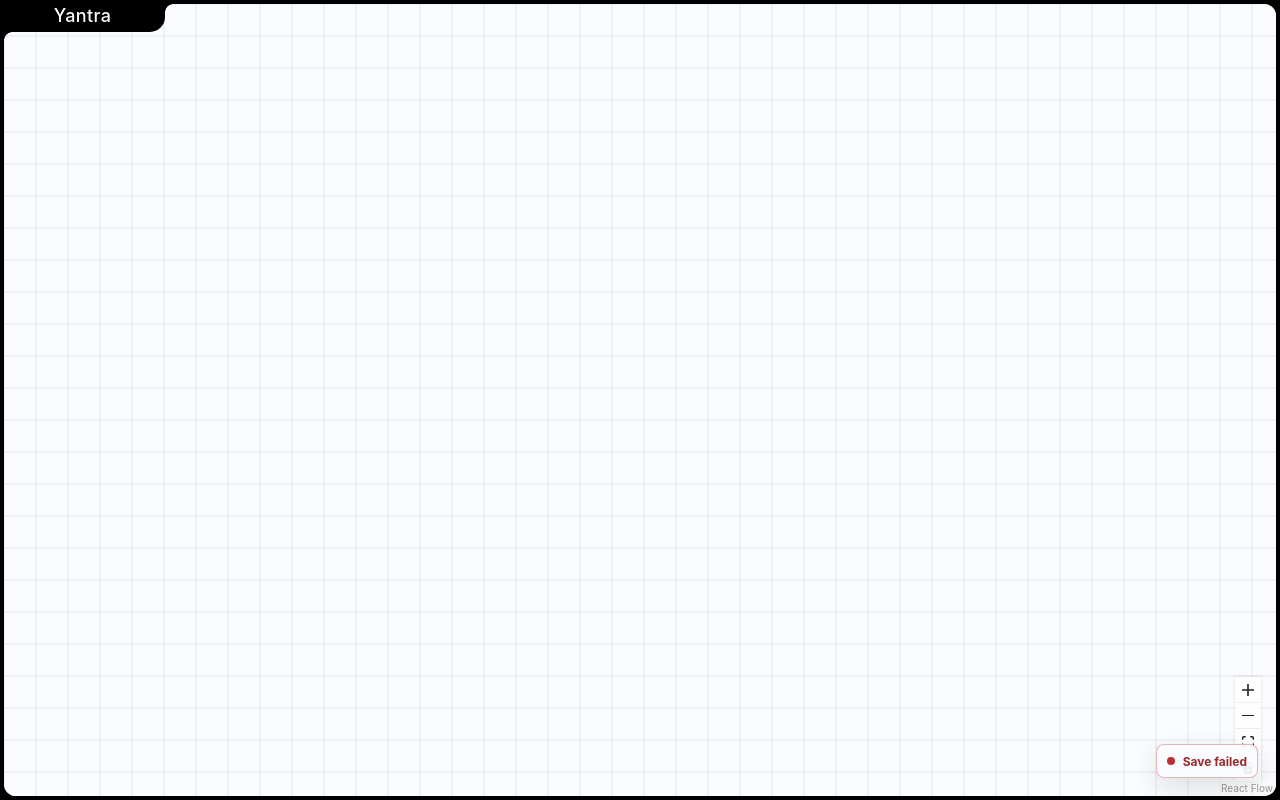
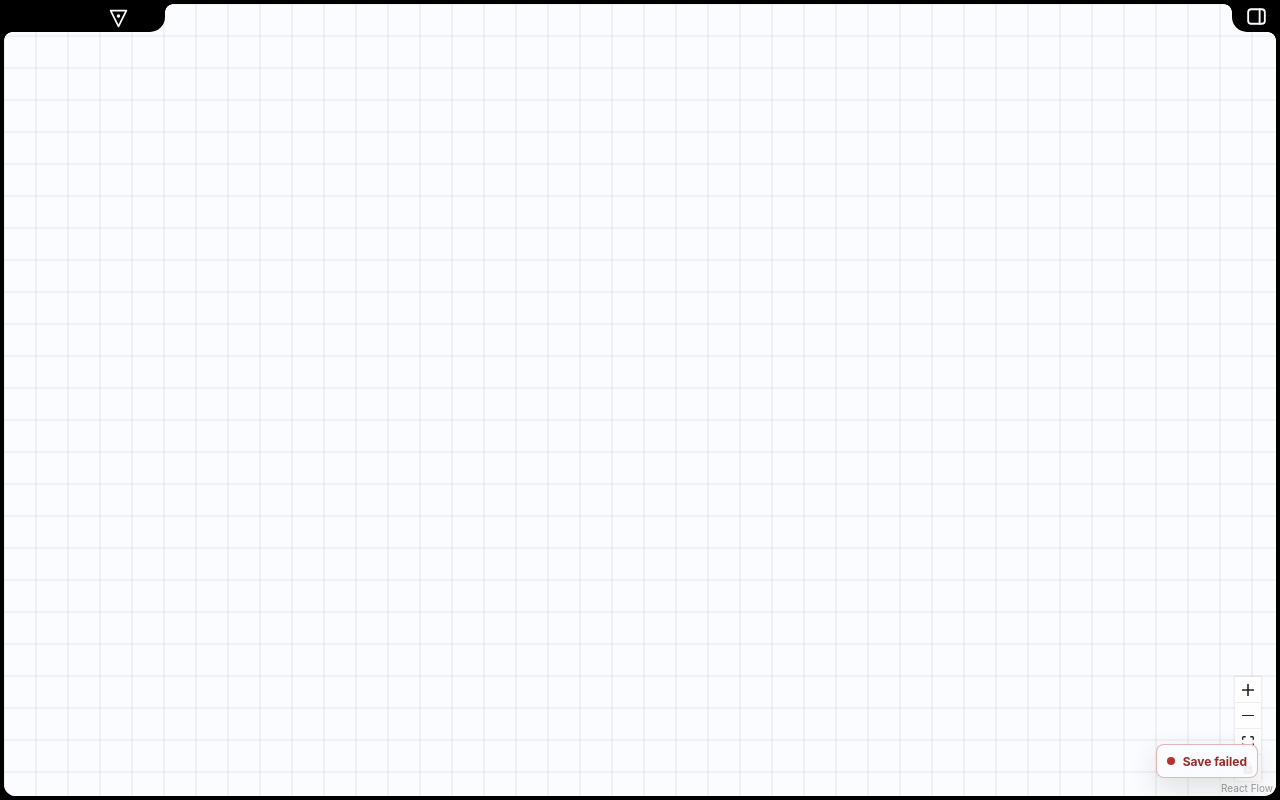
Before and after one commit to 1shCha/Yantra, a React (Vite) app: page / in a window 1280 px wide. Built offline with nearby package versions, Linux system fonts and the light colour scheme.

Commit message:
added left and right sidebar

```diff
--- a/src/renderer/canvas/CanvasView.tsx
+++ b/src/renderer/canvas/CanvasView.tsx
@@ -105,6 +105,7 @@ export function CanvasView({ persistenceStatus }: CanvasViewProps) {
   const [alignmentResult, setAlignmentResult] = useState<AlignmentResult | null>(null);
   const [isFullscreen, setIsFullscreen] = useState(false);
   const [isBrandSidebarOpen, setIsBrandSidebarOpen] = useState(false);
+  const [isRightSidebarOpen, setIsRightSidebarOpen] = useState(false);
   const resizeStartBoundsRef = useRef<{ bounds: NodeGeometry; nodeId: string } | null>(null);
 
   useEffect(() => {
@@ -397,6 +398,8 @@ export function CanvasView({ persistenceStatus }: CanvasViewProps) {
       ref={canvasRef}
       className={`app-shell${isFullscreen ? ' app-shell--fullscreen' : ''}${
         isBrandSidebarOpen ? ' app-shell--sidebar-open' : ''
+      }${
+        isRightSidebarOpen ? ' app-shell--right-sidebar-open' : ''
       }`}
     >
       <aside
@@ -408,10 +411,54 @@ export function CanvasView({ persistenceStatus }: CanvasViewProps) {
         <button
           type="button"
           className="app-shell__name"
+          aria-label={isBrandSidebarOpen ? 'Yantra — close sidebar' : 'Yantra — open sidebar'}
           aria-expanded={isBrandSidebarOpen}
           onClick={() => setIsBrandSidebarOpen((isOpen) => !isOpen)}
         >
-          Yantra
+          <span className="app-shell__name-mark" aria-hidden="true">
+            <svg
+              className="app-shell__name-logo"
+              width="25"
+              height="25"
+              viewBox="0 0 24 24"
+              fill="none"
+            >
+              <path d="M3 3h18L12 21Z" stroke="currentColor" strokeWidth="2" strokeLinejoin="round" />
+              <circle cx="12" cy="9" r="2" fill="currentColor" />
+            </svg>
+            <svg
+              className="app-shell__name-toggle"
+              width="25"
+              height="25"
+              viewBox="0 0 24 24"
+              fill="none"
+            >
+              <rect x="4" y="5" width="16" height="14" rx="3" stroke="currentColor" strokeWidth="1.8" />
+              <path d="M9 5v14" stroke="currentColor" strokeWidth="1.8" strokeLinecap="round" />
+            </svg>
+          </span>
+          <span className="app-shell__name-text">Yantra</span>
+        </button>
+      </div>
+      <aside
+        id="right-sidebar"
+        className={`app-shell__sidebar app-shell__sidebar--right${isRightSidebarOpen ? ' app-shell__sidebar--open' : ''}`}
+        aria-hidden={!isRightSidebarOpen}
+        aria-label="Right sidebar"
+      />
+      <div className="app-shell__notch app-shell__notch--right">
+        <button
+          type="button"
+          className="app-shell__right-toggle"
+          aria-label={isRightSidebarOpen ? 'Close right sidebar' : 'Open right sidebar'}
+          aria-expanded={isRightSidebarOpen}
+          aria-controls="right-sidebar"
+          onClick={() => setIsRightSidebarOpen((isOpen) => !isOpen)}
+        >
+          <svg width="25" height="25" viewBox="0 0 24 24" fill="none" aria-hidden="true">
+            <rect x="4" y="5" width="16" height="14" rx="3" stroke="currentColor" strokeWidth="1.8" />
+            <path d="M15 5v14" stroke="currentColor" strokeWidth="1.8" strokeLinecap="round" />
+          </svg>
         </button>
       </div>
       <div className="app-shell__surface">
--- a/src/renderer/styles.css
+++ b/src/renderer/styles.css
@@ -66,19 +66,87 @@ textarea {
   opacity: 1;
 }
 
+.app-shell__sidebar--right {
+  right: 0;
+  left: auto;
+}
+
 .app-shell__name {
+  display: flex;
+  align-items: center;
+  justify-content: center;
+  gap: 8px;
   border: 0;
   margin: 0;
   padding: 0;
   background: transparent;
   color: #fafcff;
   font-family: Inter, ui-sans-serif, system-ui, sans-serif;
-  font-size: 18px;
+  font-size: 24px;
   font-weight: 500;
-  letter-spacing: 0.02em;
   line-height: 1;
   cursor: pointer;
   pointer-events: auto;
+}
+
+.app-shell__name-mark {
+  position: relative;
+  flex: 0 0 25px;
+  width: 25px;
+  height: 25px;
+}
+
+/* Leave the native window controls their own space in the compact row. */
+.app-shell:not(.app-shell--fullscreen) .app-shell__notch:not(.app-shell__notch--right) {
+  padding-left: 88px;
+}
+
+.app-shell:not(.app-shell--fullscreen) .app-shell__name-text {
+  display: none;
+}
+
+.app-shell:not(.app-shell--fullscreen) .app-shell__name-mark {
+  flex-basis: 21px;
+  width: 21px;
+  height: 21px;
+  /* Optically align the top-heavy triangle with the native circular controls. */
+  top: 2px;
+}
+
+.app-shell:not(.app-shell--fullscreen) .app-shell__name-mark svg {
+  width: 21px;
+  height: 21px;
+}
+
+.app-shell__name-logo,
+.app-shell__name-toggle {
+  position: absolute;
+  inset: 0;
+  transition:
+    opacity 180ms ease,
+    transform 180ms ease;
+}
+
+.app-shell__name-logo {
+  opacity: 1;
+  transform: scale(1) rotate(0deg);
+}
+
+.app-shell__name-toggle {
+  opacity: 0;
+  transform: scale(0.72) rotate(-6deg);
+}
+
+.app-shell__name:hover .app-shell__name-logo,
+.app-shell__name:focus-visible .app-shell__name-logo {
+  opacity: 0;
+  transform: scale(0.72) rotate(6deg);
+}
+
+.app-shell__name:hover .app-shell__name-toggle,
+.app-shell__name:focus-visible .app-shell__name-toggle {
+  opacity: 1;
+  transform: scale(1) rotate(0deg);
 }
 
 .app-shell__name:focus-visible {
@@ -110,17 +178,68 @@ textarea {
   left: 4px;
 }
 
+.app-shell__notch--right {
+  right: 0;
+  left: auto;
+  width: 48px;
+  padding: 0;
+  border-radius: 0 0 0 15px;
+}
+
+.app-shell__right-toggle {
+  display: grid;
+  place-items: center;
+  width: 32px;
+  height: 32px;
+  padding: 0;
+  border: 0;
+  background: transparent;
+  color: #fafcff;
+  cursor: pointer;
+  pointer-events: auto;
+}
+
+.app-shell__right-toggle:focus-visible {
+  outline: 2px solid #fafcff;
+  outline-offset: -3px;
+  border-radius: 6px;
+}
+
+.app-shell__notch--right::before,
+.app-shell__notch--right::after {
+  left: auto;
+  background: radial-gradient(
+    circle at bottom left,
+    transparent 7.5px,
+    #000 8px
+  );
+}
+
+.app-shell__notch--right::before {
+  right: 100%;
+}
+
+.app-shell__notch--right::after {
+  right: 4px;
+}
+
 .app-shell__surface {
   position: absolute;
   inset: 4px;
   overflow: hidden;
   border-radius: 12px;
   background: #fafcff;
-  transition: left 320ms cubic-bezier(0.22, 1, 0.36, 1);
+  transition:
+    left 320ms cubic-bezier(0.22, 1, 0.36, 1),
+    right 320ms cubic-bezier(0.22, 1, 0.36, 1);
 }
 
 .app-shell--sidebar-open .app-shell__surface {
   left: 169px;
+}
+
+.app-shell--right-sidebar-open .app-shell__surface {
+  right: 169px;
 }
 
 .react-flow {
```
